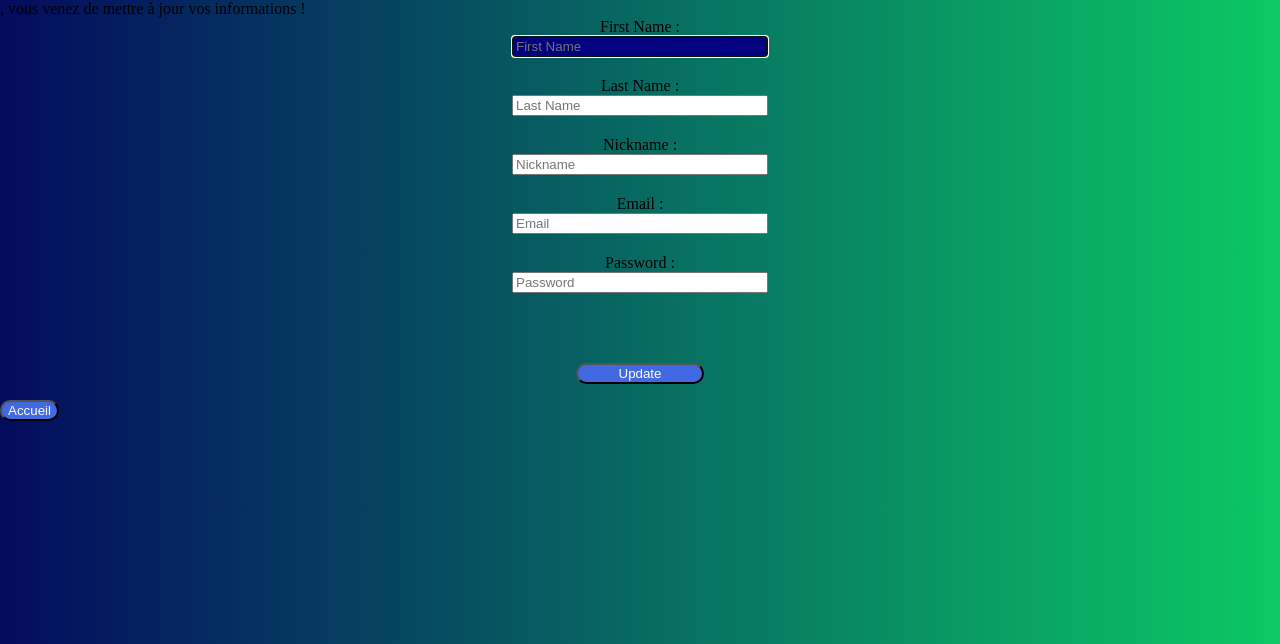
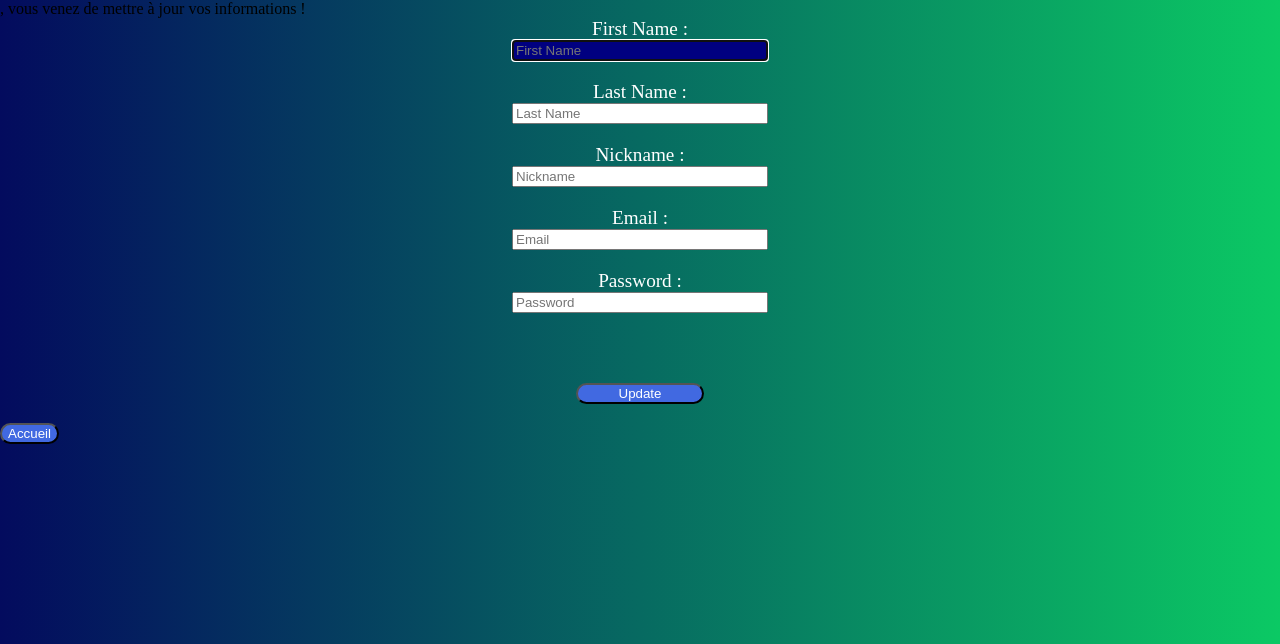
Before and after one commit to killard95/Pokefight, a PHP site: page /Update in a window 1280 px wide. Shown: the top 644 px of the page. Run offline with PHP 8.4, Linux system fonts and the light colour scheme; a user stored in the database is signed in; data that the repository does not hold is empty; some libraries are stand-ins or nearby versions.

Commit message:
modif couleur label

```diff
--- a/Views/Signin_template.php
+++ b/Views/Signin_template.php
@@ -1,7 +1,7 @@
 <?php
 include "Header_template.php" ;
 ?>
-
+<div class="main">
     <form id="sign" method="POST" action="Signin/signin">
         <label for="firstname">First Name : </label>
         <input type="text" id="firstname" name="firstname" placeholder="First Name" required autofocus>
@@ -16,7 +16,7 @@
 
         <button class="button">Sign In</button>
     </form>
-
+</div>
 <?php
 include "Footer_template.php" ;
 ?>
--- a/Views/Update_template.php
+++ b/Views/Update_template.php
@@ -1,7 +1,7 @@
 <?php
 include "Header_template.php" ;
 ?>
-
+<div class="main">
     <form id="updateForm" method="POST" action="Update/update">
         <input type="hidden" name=id_user value="<?$_SESSION["id_user"]?>">
         <label for="firstname">First Name : </label>
@@ -16,7 +16,7 @@
         <input type="password" id="password" name="password" placeholder="Password" required>
         <button class="button">Update</button>
     </form>
-
+</div>
 <?php
 include "Footer_template.php" ;
 ?>
```
Lines whose indentation alone changed are shown as unchanged.
